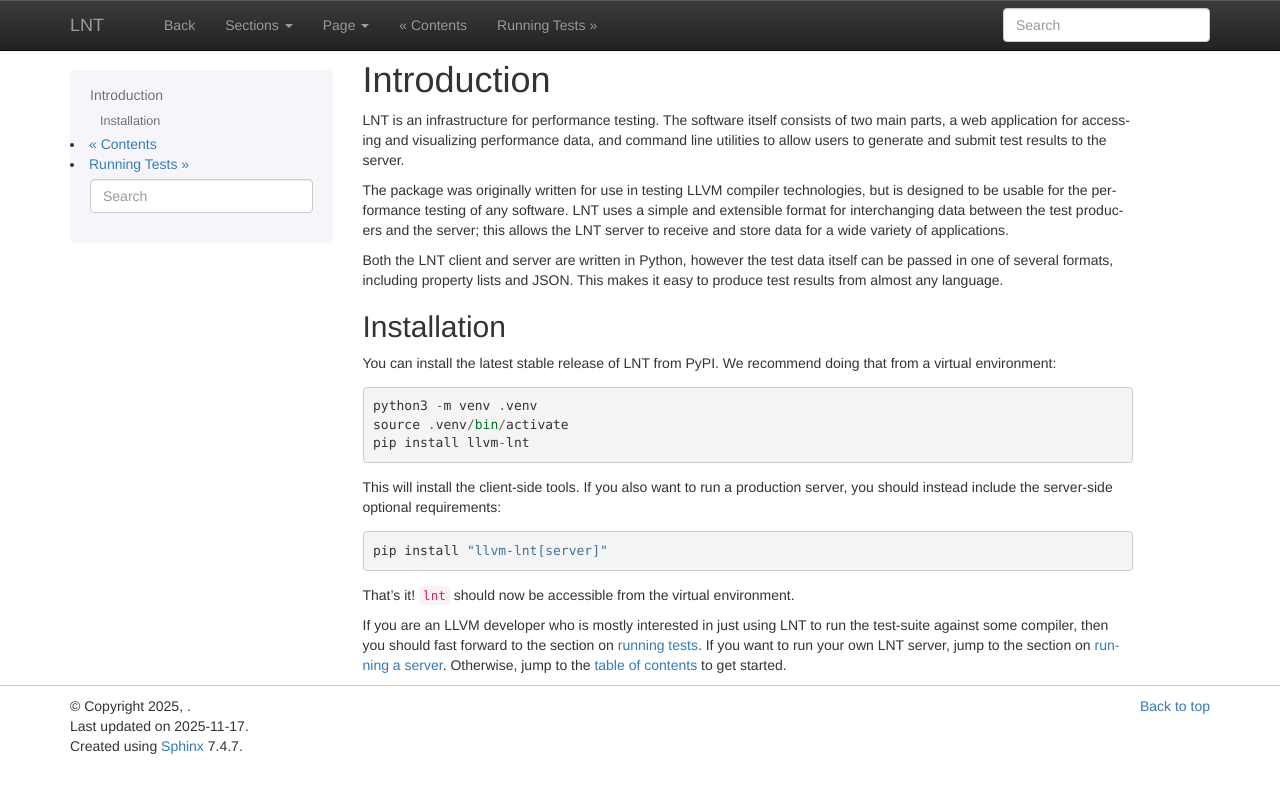
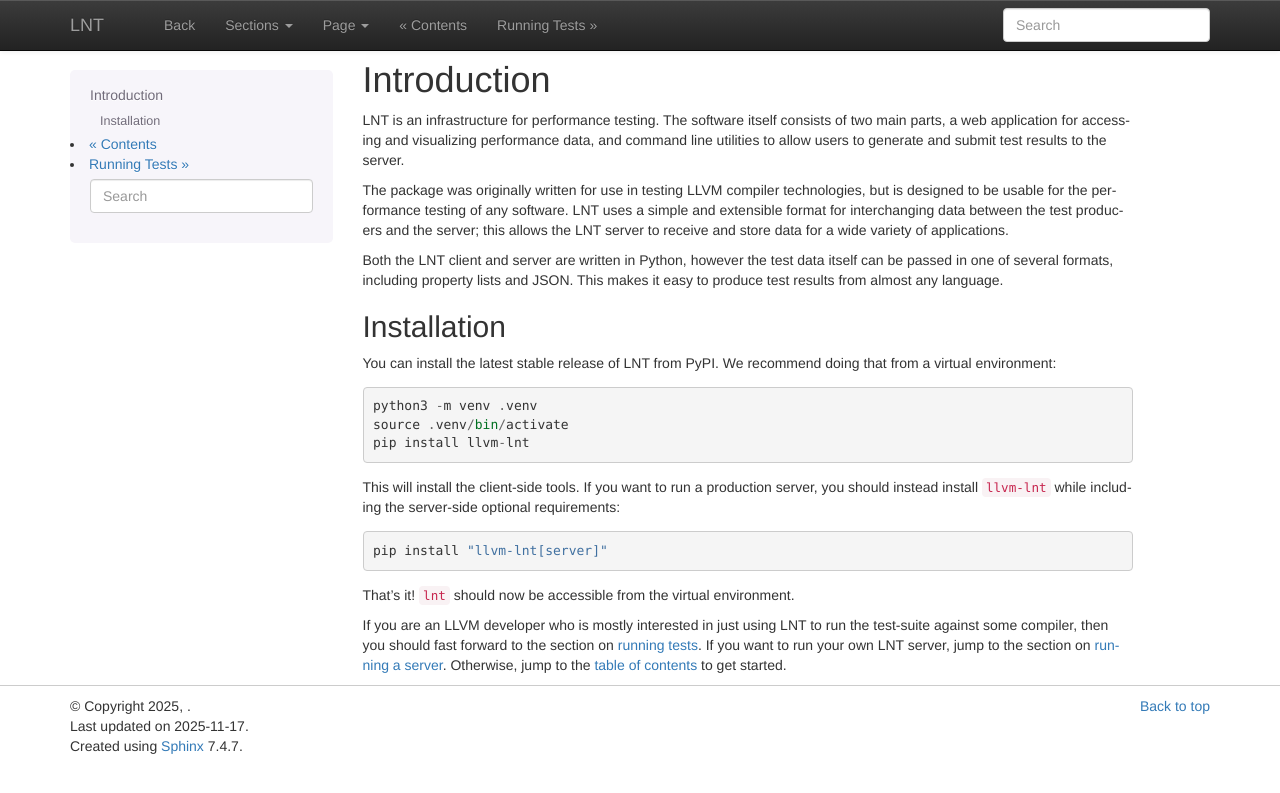
Before and after one commit to llvm/llvm-lnt, a Sphinx documentation site: the page built from docs/intro.rst, in a window 1280 px wide. Shown: the top 793 px of the page. Built offline with Sphinx 7.4.7, drawn with Linux system fonts in a browser that asks for light colours; pages that are not in the unit, such as notebooks, are missing from menus.

Commit message:
Review comments

```diff
--- a/docs/concepts.rst
+++ b/docs/concepts.rst
@@ -22,11 +22,11 @@
 Comparing results from the same machine is easy, across machines is harder.
 Sometimes machine can literally be a machine, but more abstractly, it can be any
 configuration you are interested in tracking. For example, to store results
-from an Arm test machine, you could have a machine call "ArmMachine"; but, you
+from an Arm test machine, you could have a machine called "ArmMachine"; but, you
 may want to break machines up further for example "ArmMachine-Release"
 "ArmMachine-Debug", when you compile the thing you want to test in two modes.
 When doing testing of LLVM, we often string all the useful parameters of the
-configuration into one machines name::
+configuration into the name of the machine::
 
     <hardware>-<arch>-<optimization level>-<branch-name>
 
--- a/docs/importing_data.rst
+++ b/docs/importing_data.rst
@@ -28,7 +28,7 @@
 LNT Report File Format
 ----------------------
 
-The ``lnt importreport`` tool is an easy way to import data into LNTs test format.
+The ``lnt importreport`` tool is an easy way to import data into LNT's test format.
 You can also create LNTs report data directly for additional flexibility.
 
 First, make sure you've understood the underlying :ref:`concepts` used by LNT.
--- a/docs/intro.rst
+++ b/docs/intro.rst
@@ -30,8 +30,9 @@
    source .venv/bin/activate
    pip install llvm-lnt
 
-This will install the client-side tools. If you also want to run a production
-server, you should instead include the server-side optional requirements::
+This will install the client-side tools. If you want to run a production server,
+you should instead install ``llvm-lnt`` while including the server-side optional
+requirements::
 
    pip install "llvm-lnt[server]"
 
```
